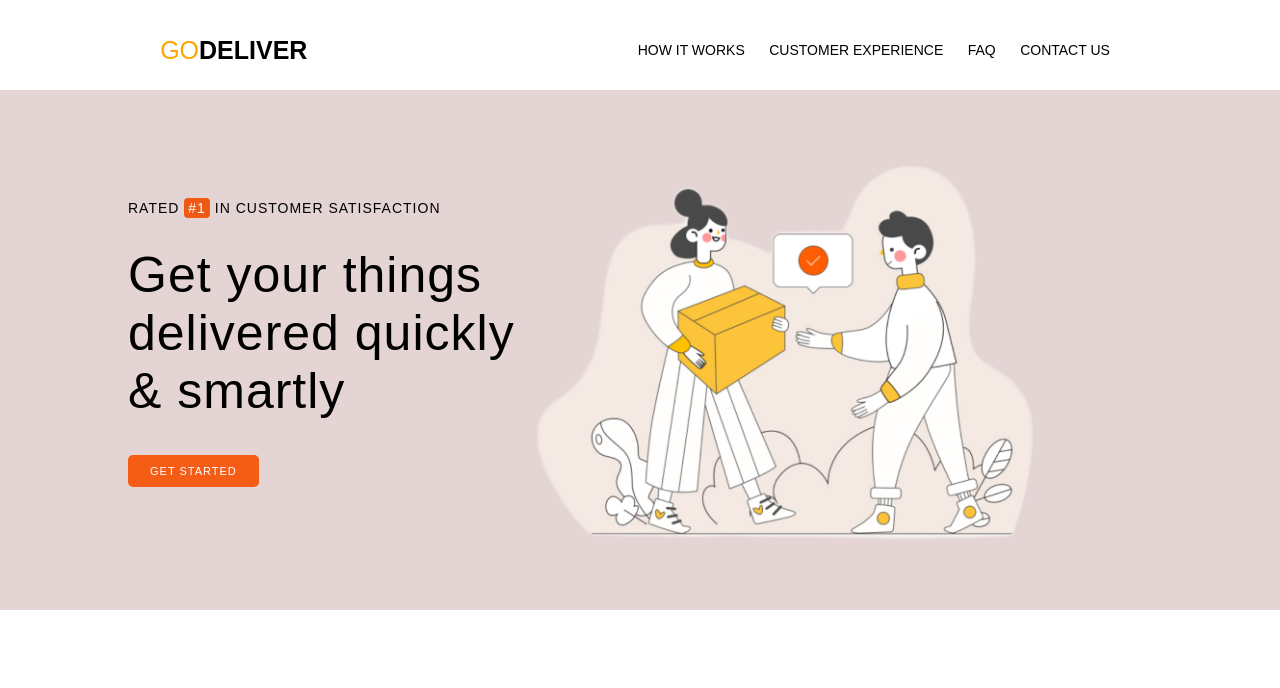
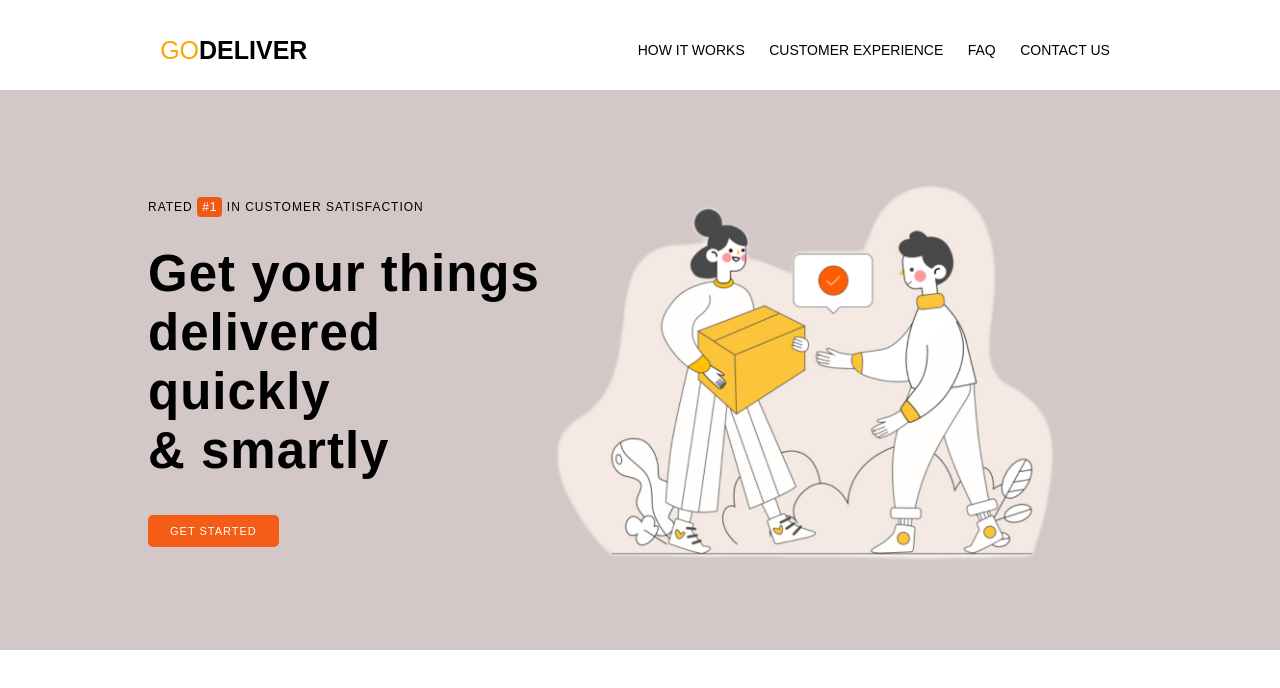
Before and after one commit to ahmedabukar01/GoDeliiver, a plain HTML site: page index.html in a window 1280 px wide. Drawn offline with Linux system fonts and the light colour scheme.

Commit message:
go deliver

```diff
--- a/style.css
+++ b/style.css
@@ -42,16 +42,17 @@ header h1 span{
 
 /* Showcase */
 .showcase{
-    background:#e4d4d4;
+    background:#d4c7c7;
 }
 .container{
     width:90%;
     margin:0 0 0 auto;
+    padding:20px;
     display:flex;
     justify-content: start;
 }
 .main-text{
-    padding-top:50px;
+    padding-top:30px;
     font-size:25px;
     width:400px;
 }
@@ -60,23 +61,24 @@ header h1 span{
     padding-bottom:15px;
     text-transform: uppercase;
     letter-spacing: 1px;
-    font-size:14px;
-    font-weight: 100;
+    font-size:12px;
+    font-weight: 240;
 }
 .main-text p span{
     background:#ee5914;
     color:#fff;
-    padding:2px 4px;
+    padding:3px 5px;
     border-radius: 4px;
 }
 .main-text h1{
-    font-size:50px;
+    font-size:51px;
     padding:15px 0;
-    font-weight:540;
+    font-weight:550;
     letter-spacing: 1px;
 }
 img{
     width:520px;
+    margin-top:0;
 }
 button{
     margin-top:20px;
```
Also changed, not shown: index.html (+0 -1 lines).
